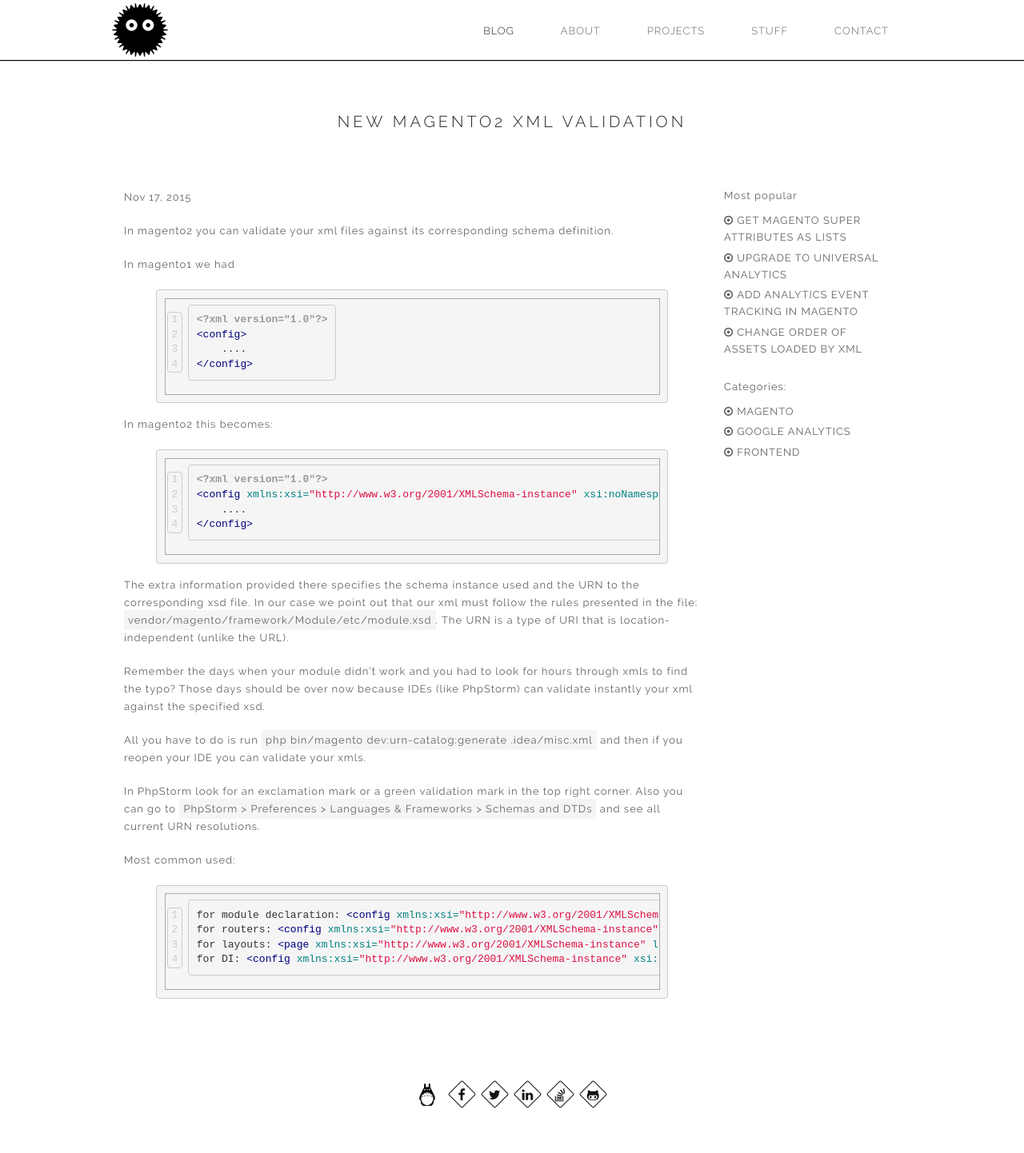
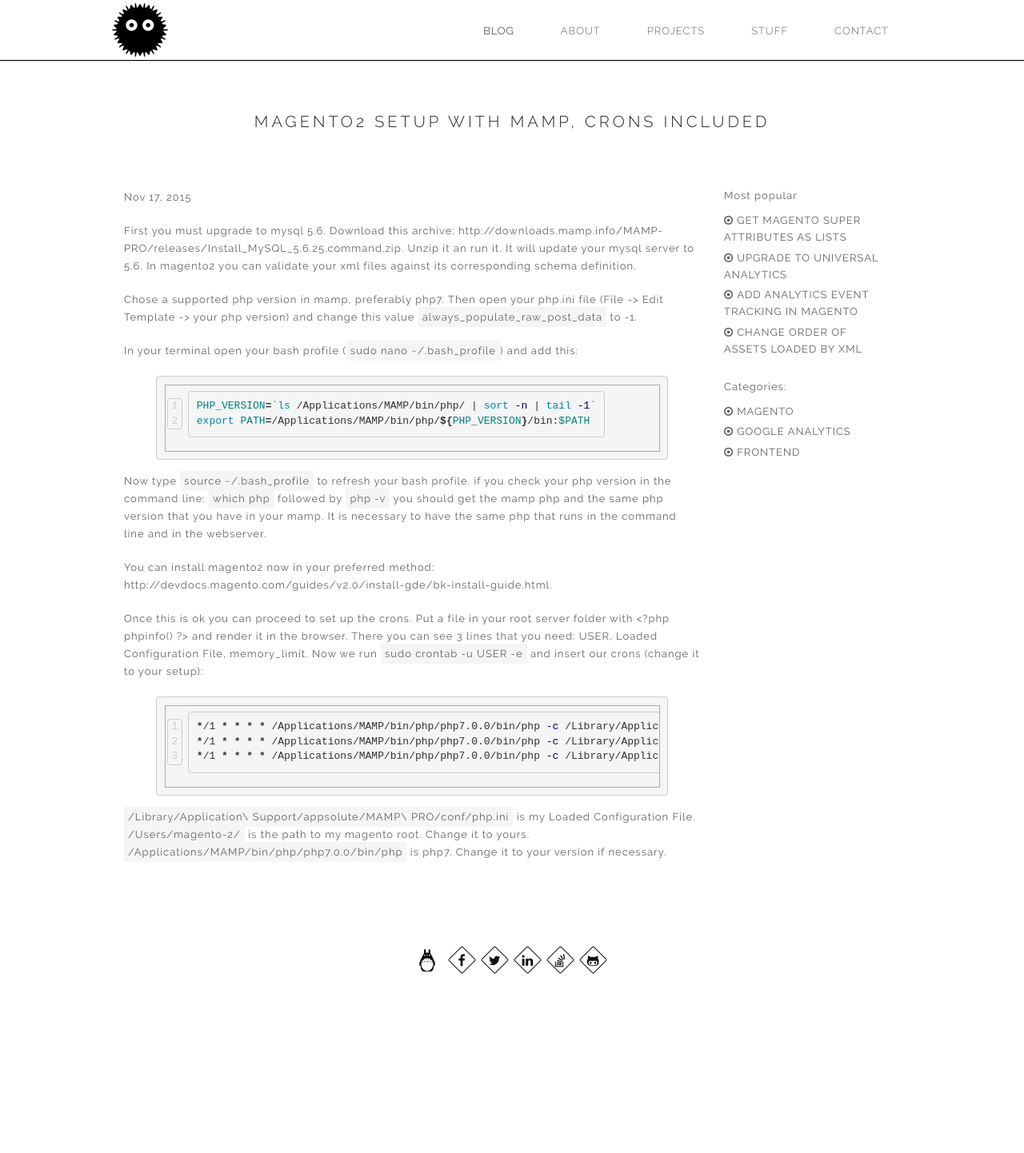
Before and after one commit to ClaudiuCreanga/ClaudiuCreanga.github.io, a Jekyll site: the page built from _posts/2016-03-30-magento2-setup-with-mamp-including-crons.markdown, in a window 1280 px wide. Shown: the whole page at 80% size. Built offline with Jekyll 4.4.1, drawn with Linux system fonts in a browser that asks for light colours; nearby versions of some CDN libraries; comment, search, counter and statistics services are not loaded; after the commit the page ends 1274 px from its top, so only the background shows below that.

Commit message:
new post

```diff
--- a/_posts/2016-03-30-magento2-setup-with-mamp-including-crons.markdown
+++ b/_posts/2016-03-30-magento2-setup-with-mamp-including-crons.markdown
@@ -1,39 +1,32 @@
 ---
 layout: post
-title:  "New magento2 xml validation"
+title:  "Magento2 setup with MAMP, crons included"
 date:   2015-11-17 23:26:17
 categories: magento
-description: "In magento2 you can validate your xml files against its corresponding schema definition. This will help you avoid mistakes in your xmls."
+description: "If you don't like docker or vagrant, Mamp is probably your best alternative to get an easy working setup of magento2."
 ---
+First you must upgrade to mysql 5.6. Download this archive: http://downloads.mamp.info/MAMP-PRO/releases/Install_MySQL_5.6.25.command.zip. Unzip it an run it. It will update your mysql server to 5.6.
 In magento2 you can validate your xml files against its corresponding schema definition.
 
-In magento1 we had
-{% highlight xml linenos %}
-<?xml version="1.0"?>
-<config>
-    ....
-</config>
+Chose a supported php version in mamp, preferably php7. Then open your php.ini file (File -> Edit Template -> your php version) and change this value <span class="code">always_populate_raw_post_data</span> to -1.
+
+In your terminal open your bash profile (<span class="code">sudo nano ~/.bash_profile</span>) and add this:
+{% highlight bash linenos %}
+PHP_VERSION=`ls /Applications/MAMP/bin/php/ | sort -n | tail -1`
+export PATH=/Applications/MAMP/bin/php/${PHP_VERSION}/bin:$PATH
 {% endhighlight %}
-In magento2 this becomes:
-{% highlight xml linenos %}
-<?xml version="1.0"?>
-<config xmlns:xsi="http://www.w3.org/2001/XMLSchema-instance" xsi:noNamespaceSchemaLocation="urn:magento:framework:Module/etc/module.xsd">
-    ....
-</config>
+Now type <span class="code">source ~/.bash_profile</span> to refresh your bash profile. if you check your php version in the command line: <span class="code">which php</span> followed by <span class="code">php -v</span> you should get the mamp php and the same php version that you have in your mamp. It is necessary to have the same php that runs in the command line and in the webserver.
+
+You can install magento2 now in your preferred method: http://devdocs.magento.com/guides/v2.0/install-gde/bk-install-guide.html.
+
+Once this is ok you can proceed to set up the crons. Put a file in your root server folder with <?php phpinfo() ?> and render it in the browser. There you can see 3 lines that you need: USER, Loaded Configuration File, memory_limit. Now we run <span class="code">sudo crontab -u USER -e</span> and insert our crons (change it to your setup):
+
+{% highlight bash linenos %}
+*/1 * * * * /Applications/MAMP/bin/php/php7.0.0/bin/php -c /Library/Application\ Support/appsolute/MAMP\ PRO/conf/php.ini /Users/magento-2/bin/magento cron:run >> /Users/magento-2/var/log/setup.cron.log&
+*/1 * * * * /Applications/MAMP/bin/php/php7.0.0/bin/php -c /Library/Application\ Support/appsolute/MAMP\ PRO/conf/php.ini /Users/magento-2/update/cron.php >> /Users/magento-2/var/log/setup.cron.log&
+*/1 * * * * /Applications/MAMP/bin/php/php7.0.0/bin/php -c /Library/Application\ Support/appsolute/MAMP\ PRO/conf/php.ini /Users/magento-2/bin/magento setup:cron:run >> /Users/magento-2/var/log/setup.cron.log&
 {% endhighlight %}
 
-The extra information provided there specifies the schema instance used and the URN to the corresponding xsd file. In our case we point out that our xml must follow the rules presented in the file: <span class="code">vendor/magento/framework/Module/etc/module.xsd</span>. The URN is a type of URI that is location-independent (unlike the URL).
-
-Remember the days when your module didn't work and you had to look for hours through xmls to find the typo? Those days should be over now because IDEs (like PhpStorm) can validate instantly your xml against the specified xsd.
-
-All you have to do is run <span class="code">php bin/magento dev:urn-catalog:generate .idea/misc.xml</span> and then if you reopen your IDE you can validate your xmls.
-
-In PhpStorm look for an exclamation mark or a green validation mark in the top right corner. Also you can go to <span class="code">PhpStorm > Preferences > Languages & Frameworks > Schemas and DTDs</span> and see all current URN resolutions.
-
-Most common used:
-{% highlight xml linenos %}
-for module declaration: <config xmlns:xsi="http://www.w3.org/2001/XMLSchema-instance" xsi:noNamespaceSchemaLocation="urn:magento:framework:Module/etc/module.xsd">
-for routers: <config xmlns:xsi="http://www.w3.org/2001/XMLSchema-instance" xsi:noNamespaceSchemaLocation="urn:magento:framework:App/etc/routes.xsd">
-for layouts: <page xmlns:xsi="http://www.w3.org/2001/XMLSchema-instance" layout="1column" xsi:noNamespaceSchemaLocation="urn:magento:framework:View/Layout/etc/page_configuration.xsd">
-for DI: <config xmlns:xsi="http://www.w3.org/2001/XMLSchema-instance" xsi:noNamespaceSchemaLocation="urn:magento:framework:ObjectManager/etc/config.xsd">
-{% endhighlight %}
+<span class="code">/Library/Application\ Support/appsolute/MAMP\ PRO/conf/php.ini</span> is my Loaded Configuration File.
+<span class="code">/Users/magento-2/</span> is the path to my magento root. Change it to yours.
+<span class="code">/Applications/MAMP/bin/php/php7.0.0/bin/php</span> is php7. Change it to your version if necessary.
```
